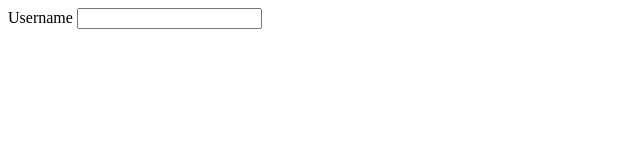
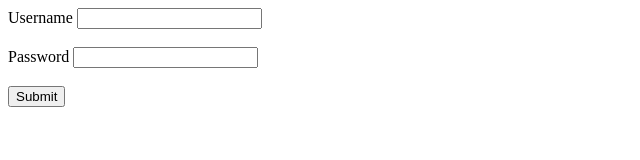
Before and after one commit to AsadMaqsoom/NAVTTC_js, a plain HTML site: page Practice/DOM/loginForm/index.html in a window 1280 px wide. Shown: the whole page, without its empty margins (0-640 px from the left). Drawn offline with Linux system fonts and the light colour scheme.

Commit message:
update index.html of loginForm

```diff
--- a/Practice/DOM/loginForm/index.html
+++ b/Practice/DOM/loginForm/index.html
@@ -9,6 +9,13 @@
     <form id="loginForm" action="index.html">
         <label for="username">Username</label>
         <input type="text" name="username" id="username">
+        <br><br>
+        <label for="userpass">Password</label>
+        <input type="text" name="userpass" id="userpass">
+        <br><br>
+        <button type="submit">Submit</button>
     </form>
+
+    <script src="assets/loginForm.js"></script>
 </body>
 </html>
```
